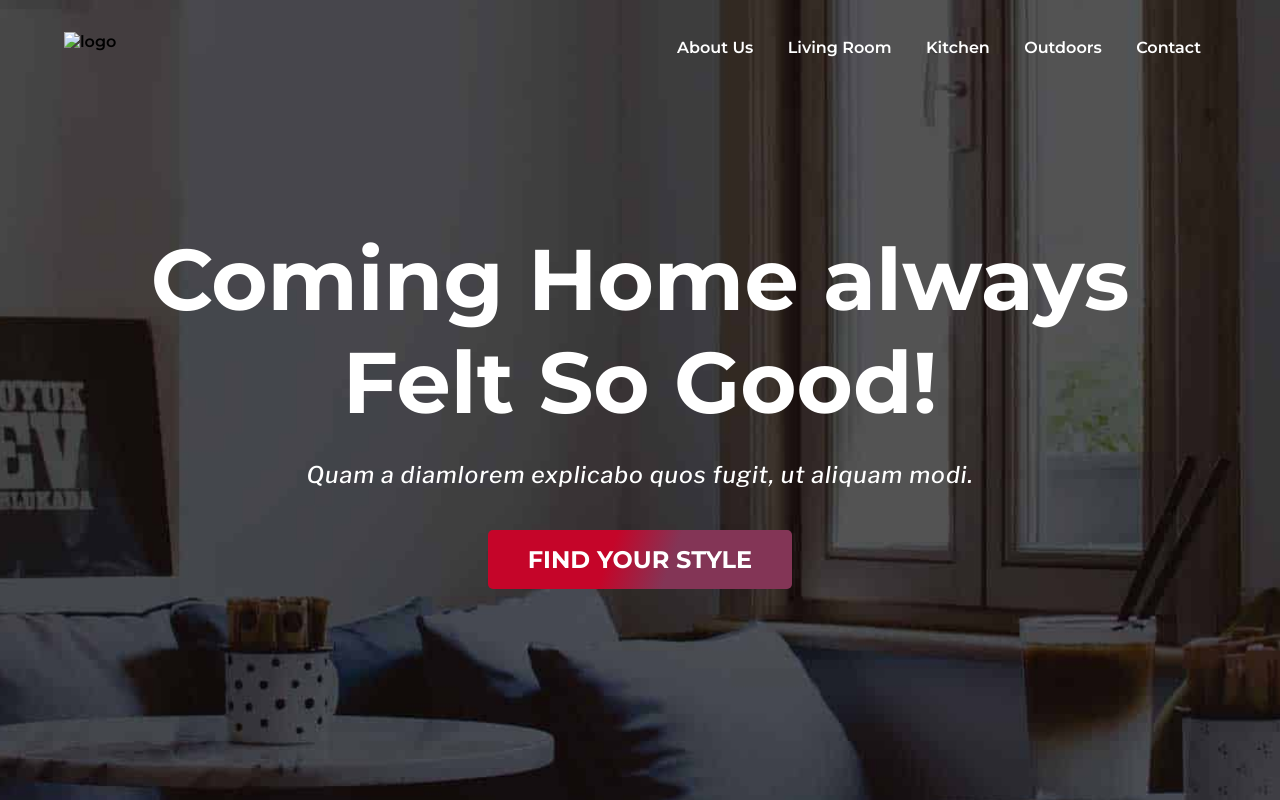
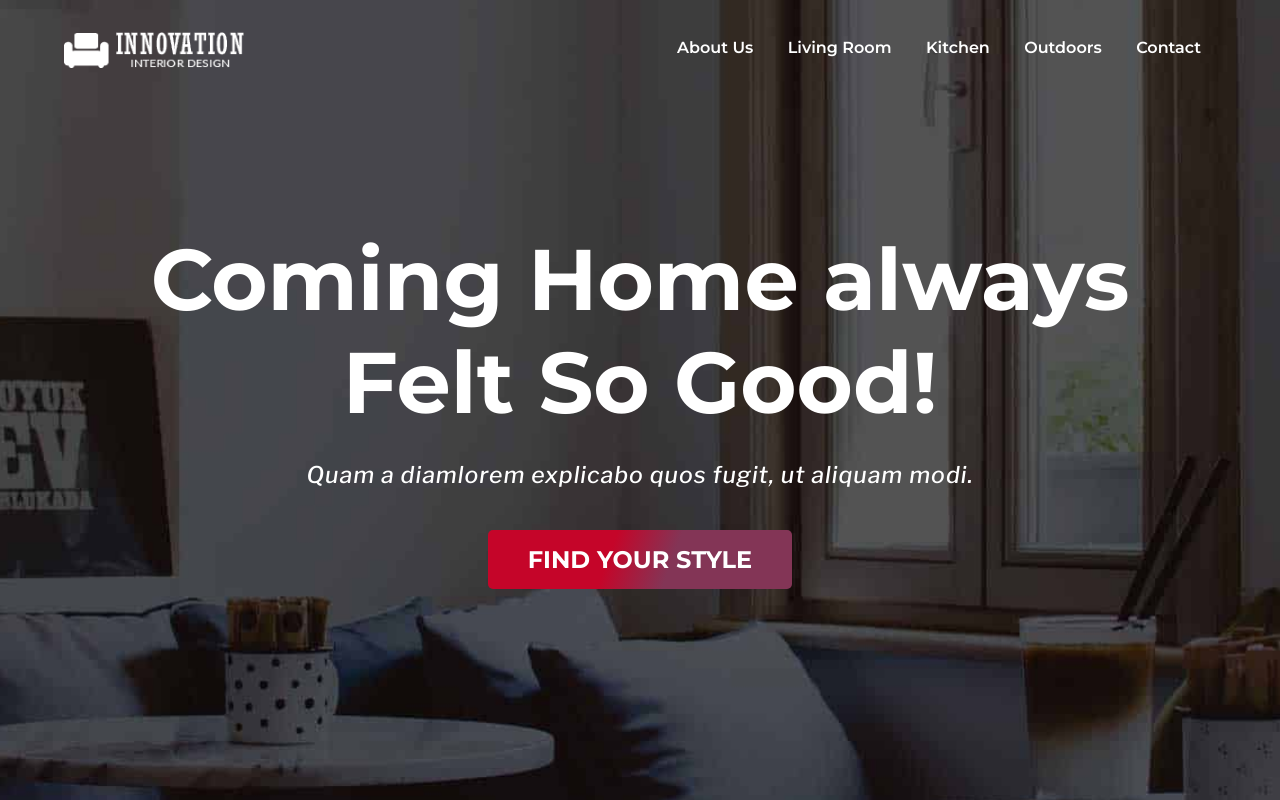
Before and after one commit to Priyanshu0123455/agentforceToExternalWebsite, a plain HTML site: page index.html in a window 1280 px wide. Shown: the top 800 px of the page. Drawn offline with nearby package versions, Linux system fonts and the light colour scheme; files whose address does not match are found by name.

Commit message:
Add files via upload

```diff
--- a/index.html
+++ b/index.html
@@ -7,7 +7,7 @@
 
     <!-- CSS Link  -->
     <link rel="stylesheet" href="style.css" />
-    <link rel="shortcut icon" href="home-images/favicon.png" />
+    <link rel="shortcut icon" href="favicon.png" />
     <!-- Font Awesome CDN  -->
     <link
       rel="stylesheet"
@@ -21,7 +21,7 @@
         <label for="check" id="check-btn">
           <i class="fas fa-bars"></i>
         </label>
-        <img src="home-images/Interior-logo.png" alt="logo" />
+        <img src="Interior-logo.png" alt="logo" />
         <ul>
           <li><a href="#">About Us</a></li>
           <li><a href="#">Living Room</a></li>
```
